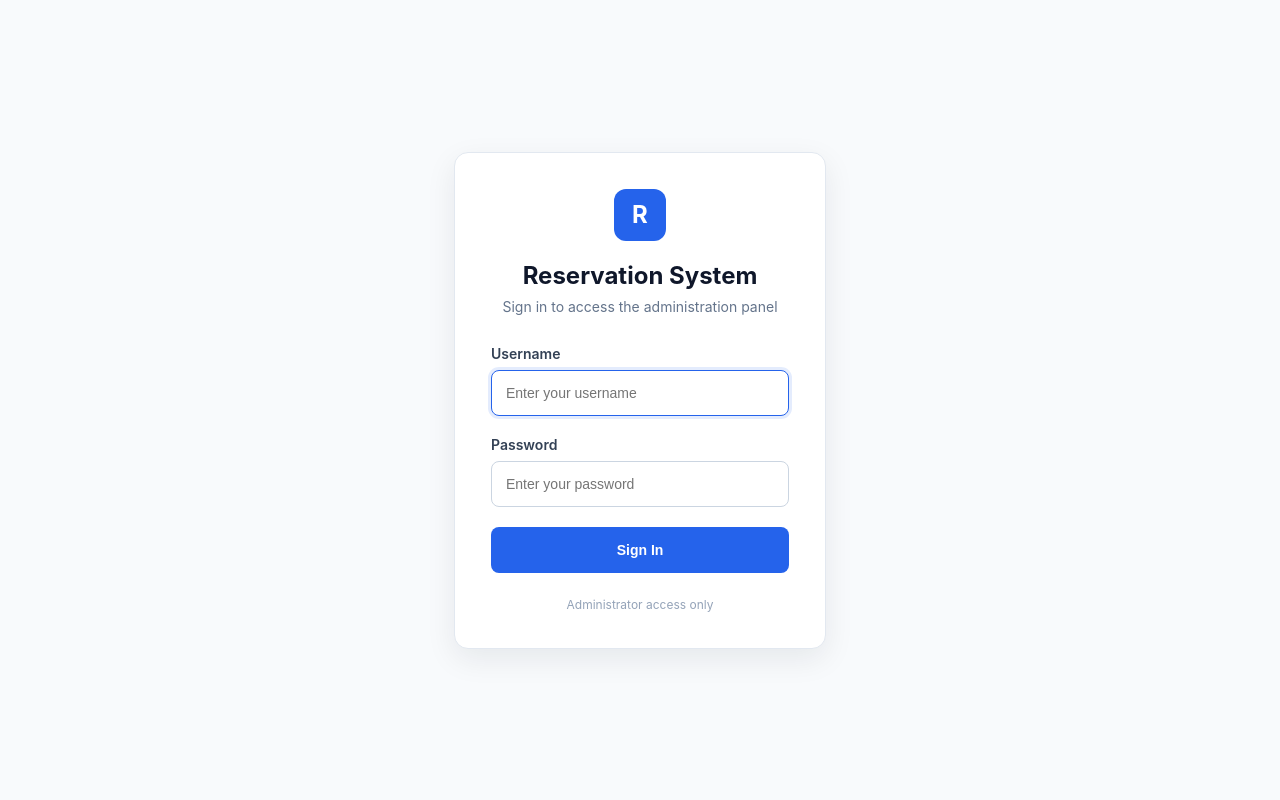
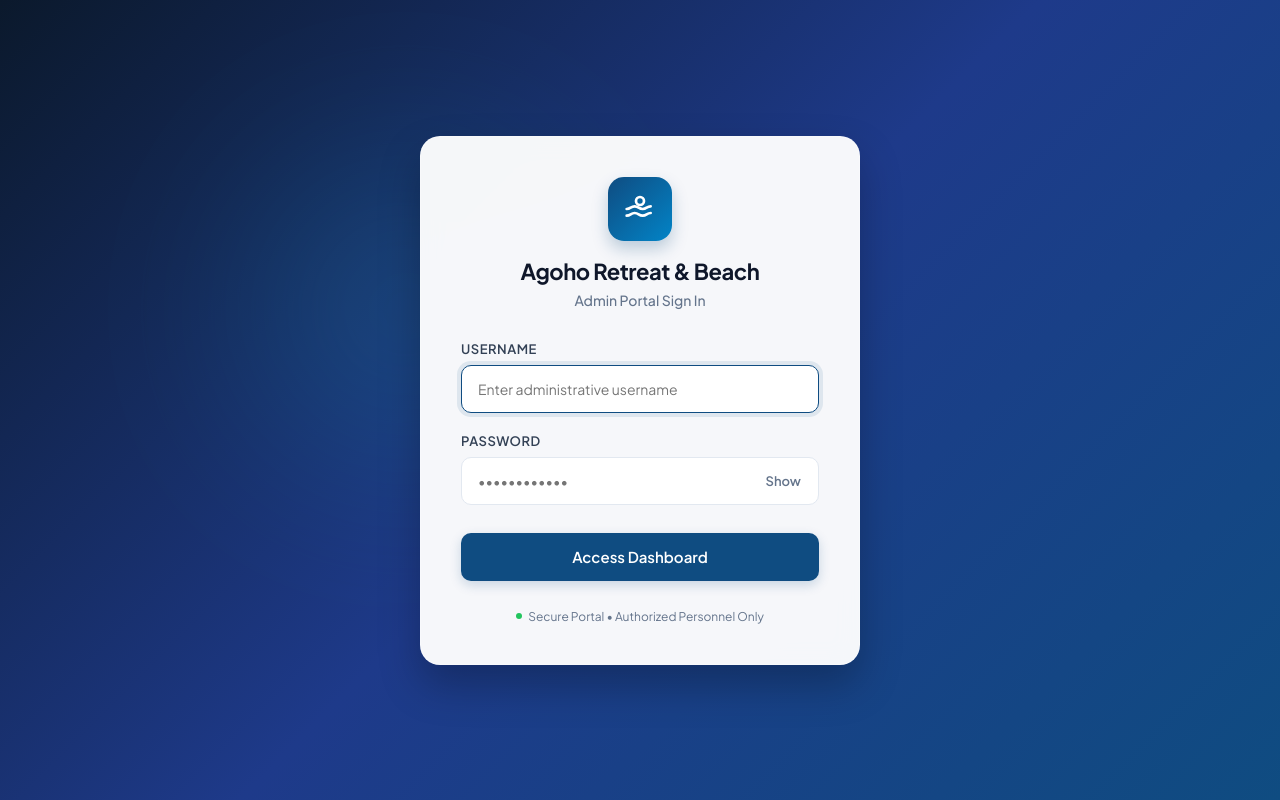
Before and after one commit to crisjohnDev/reservation-system, a Django app: page / in a window 1280 px wide. Run offline with Django 5.2, Linux system fonts and the light colour scheme.

Commit message:
update login UI

```diff
--- a/core/templates/login.html
+++ b/core/templates/login.html
@@ -1,4 +1,3 @@
-
 {% load static %}
 
 <!DOCTYPE html>
@@ -6,69 +5,132 @@
 <head>
     <meta charset="UTF-8">
     <meta name="viewport" content="width=device-width, initial-scale=1.0">
+    <title>Admin Login | Agoho Retreat & Beach</title>
 
-    <title>Admin Login | Reservation System</title>
+    <!-- Google Fonts -->
+    <link rel="preconnect" href="https://fonts.googleapis.com">
+    <link rel="preconnect" href="https://fonts.gstatic.com" crossorigin>
+    <link href="https://fonts.googleapis.com/css2?family=Plus+Jakarta+Sans:wght@400;500;600;700&display=swap" rel="stylesheet">
 
     <style>
+        :root {
+            --primary: #0f4c81;        /* Deep Ocean Blue */
+            --primary-hover: #0a3760;  /* Darker Navy */
+            --accent: #22d3ee;         /* Coastal Cyan */
+            --bg-gradient: linear-gradient(135deg, #0b192c 0%, #1e3a8a 50%, #0f4c81 100%);
+            --card-bg: rgba(255, 255, 255, 0.96);
+            --text-main: #0f172a;
+            --text-muted: #64748b;
+            --border-color: #e2e8f0;
+            --error-bg: #fef2f2;
+            --error-border: #fecaca;
+            --error-text: #991b1b;
+        }
+
         * {
             margin: 0;
             padding: 0;
             box-sizing: border-box;
+            font-family: 'Plus Jakarta Sans', -apple-system, BlinkMacSystemFont, sans-serif;
         }
 
         body {
-            font-family: -apple-system, BlinkMacSystemFont, "Segoe UI",
-                         Roboto, Helvetica, Arial, sans-serif;
             min-height: 100vh;
-            background: #f8fafc;
+            background: var(--bg-gradient);
             display: flex;
             align-items: center;
             justify-content: center;
-            color: #0f172a;
+            padding: 20px;
+            color: var(--text-main);
+            position: relative;
+            overflow-x: hidden;
+        }
+
+        /* Subtle ambient background glow */
+        body::before {
+            content: '';
+            position: absolute;
+            width: 300px;
+            height: 300px;
+            background: var(--accent);
+            opacity: 0.15;
+            filter: blur(100px);
+            border-radius: 50%;
+            top: 20%;
+            left: 20%;
+            z-index: 0;
         }
 
         .login-container {
             width: 100%;
-            max-width: 420px;
-            padding: 24px;
+            max-width: 440px;
+            position: relative;
+            z-index: 1;
         }
 
         .login-card {
-            background: #ffffff;
-            border: 1px solid #e2e8f0;
-            border-radius: 14px;
-            padding: 36px;
-            box-shadow: 0 10px 30px rgba(15, 23, 42, 0.08);
+            background: var(--card-bg);
+            backdrop-filter: blur(12px);
+            border: 1px solid rgba(255, 255, 255, 0.3);
+            border-radius: 20px;
+            padding: 40px;
+            box-shadow: 0 20px 40px rgba(0, 0, 0, 0.25);
         }
 
-        .logo {
-            width: 52px;
-            height: 52px;
-            margin: 0 auto 20px;
-            border-radius: 12px;
-            background: #2563eb;
+        .brand-header {
+            text-align: center;
+            margin-bottom: 32px;
+        }
+
+        .logo-badge {
+            width: 64px;
+            height: 64px;
+            margin: 0 auto 16px;
+            border-radius: 16px;
+            background: linear-gradient(135deg, var(--primary), #0284c7);
             color: white;
             display: flex;
             align-items: center;
             justify-content: center;
-            font-size: 24px;
-            font-weight: 700;
+            box-shadow: 0 8px 16px rgba(15, 76, 129, 0.25);
         }
 
-        .header {
-            text-align: center;
-            margin-bottom: 30px;
+        .logo-badge svg {
+            width: 32px;
+            height: 32px;
+            fill: none;
+            stroke: currentColor;
+            stroke-width: 2;
+            stroke-linecap: round;
+            stroke-linejoin: round;
         }
 
-        .header h1 {
-            font-size: 24px;
+        .brand-header h1 {
+            font-size: 22px;
             font-weight: 700;
-            margin-bottom: 8px;
+            color: var(--text-main);
+            letter-spacing: -0.02em;
+            margin-bottom: 6px;
         }
 
-        .header p {
+        .brand-header p {
             font-size: 14px;
-            color: #64748b;
+            color: var(--text-muted);
+            font-weight: 500;
+        }
+
+        .alert-error {
+            background: var(--error-bg);
+            border: 1px solid var(--error-border);
+            color: var(--error-text);
+            padding: 12px 16px;
+            border-radius: 10px;
+            font-size: 13px;
+            font-weight: 500;
+            margin-bottom: 24px;
+            display: flex;
+            align-items: center;
+            gap: 8px;
         }
 
         .form-group {
@@ -77,150 +139,188 @@
 
         .form-group label {
             display: block;
-            font-size: 14px;
+            font-size: 13px;
             font-weight: 600;
             margin-bottom: 8px;
             color: #334155;
+            text-transform: uppercase;
+            letter-spacing: 0.04em;
+        }
+
+        .input-wrapper {
+            position: relative;
         }
 
         .form-group input {
             width: 100%;
-            height: 46px;
-            padding: 0 14px;
-            border: 1px solid #cbd5e1;
-            border-radius: 8px;
+            height: 48px;
+            padding: 0 16px;
+            border: 1.5px solid var(--border-color);
+            border-radius: 10px;
             outline: none;
             font-size: 14px;
-            transition: border-color 0.2s, box-shadow 0.2s;
+            color: var(--text-main);
+            background: #ffffff;
+            transition: all 0.2s ease;
         }
 
         .form-group input:focus {
-            border-color: #2563eb;
-            box-shadow: 0 0 0 3px rgba(37, 99, 235, 0.12);
+            border-color: var(--primary);
+            box-shadow: 0 0 0 4px rgba(15, 76, 129, 0.1);
         }
 
-        .error-message {
-            background: #fef2f2;
-            border: 1px solid #fecaca;
-            color: #b91c1c;
-            padding: 11px 13px;
-            border-radius: 8px;
+        .toggle-password {
+            position: absolute;
+            right: 14px;
+            top: 50%;
+            transform: translateY(-50%);
+            background: none;
+            border: none;
+            color: var(--text-muted);
+            cursor: pointer;
             font-size: 13px;
-            margin-bottom: 20px;
+            font-weight: 600;
+            padding: 4px;
         }
 
         .login-button {
             width: 100%;
-            height: 46px;
+            height: 48px;
             border: none;
-            border-radius: 8px;
-            background: #2563eb;
+            border-radius: 10px;
+            background: var(--primary);
             color: #ffffff;
-            font-size: 14px;
+            font-size: 15px;
             font-weight: 600;
             cursor: pointer;
-            transition: background 0.2s, transform 0.1s;
+            margin-top: 8px;
+            transition: all 0.2s ease;
+            box-shadow: 0 4px 12px rgba(15, 76, 129, 0.2);
         }
 
         .login-button:hover {
-            background: #1d4ed8;
+            background: var(--primary-hover);
+            transform: translateY(-1px);
+            box-shadow: 0 6px 16px rgba(15, 76, 129, 0.3);
         }
 
         .login-button:active {
-            transform: scale(0.99);
+            transform: translateY(0);
         }
 
         .footer {
             text-align: center;
-            margin-top: 24px;
+            margin-top: 28px;
             font-size: 12px;
-            color: #94a3b8;
+            color: var(--text-muted);
+            display: flex;
+            align-items: center;
+            justify-content: center;
+            gap: 6px;
+        }
+
+        .footer span {
+            display: inline-block;
+            width: 6px;
+            height: 6px;
+            background: #22c55e;
+            border-radius: 50%;
         }
 
         @media (max-width: 480px) {
-            .login-container {
-                padding: 16px;
-            }
-
             .login-card {
-                padding: 28px 22px;
+                padding: 28px 20px;
             }
         }
     </style>
 </head>
-
 <body>
 
     <div class="login-container">
-
         <div class="login-card">
 
-            <div class="logo">
-                R
+            <div class="brand-header">
+                <div class="logo-badge" aria-hidden="true">
+                    <!-- Waves / Sun Icon -->
+                    <svg viewBox="0 0 24 24">
+                        <path d="M2 12c3 0 3-2 6-2s3 2 6 2 3-2 6-2" />
+                        <path d="M2 17c3 0 3-2 6-2s3 2 6 2 3-2 6-2" />
+                        <circle cx="12" cy="6" r="3" />
+                    </svg>
                 </div>
-
-            <div class="header">
-                <h1>Reservation System</h1>
-                <p>Sign in to access the administration panel</p>
+                <h1>Agoho Retreat & Beach</h1>
+                <p>Admin Portal Sign In</p>
             </div>
 
             {% if error %}
-                <div class="error-message">
-                    {{ error }}
+                <div class="alert-error" role="alert">
+                    <svg width="16" height="16" fill="currentColor" viewBox="0 0 16 16">
+                        <path d="M8 15A7 7 0 1 1 8 1a7 7 0 0 1 0 14zm0 1A8 8 0 1 0 8 0a8 8 0 0 0 0 16z"/>
+                        <path d="M7.002 11a1 1 0 1 1 2 0 1 1 0 0 1-2 0zM7.1 4.995a.905.905 0 1 1 1.8 0l-.35 3.507a.552.552 0 0 1-1.1 0L7.1 4.995z"/>
+                    </svg>
+                    <span>{{ error }}</span>
                 </div>
             {% endif %}
 
             <form method="POST">
-
                 {% csrf_token %}
 
                 <div class="form-group">
-                    <label for="username">
-                        Username
-                    </label>
-
+                    <label for="username">Username</label>
+                    <div class="input-wrapper">
                         <input
                             type="text"
                             id="username"
                             name="username"
-                        placeholder="Enter your username"
+                            placeholder="Enter administrative username"
                             autocomplete="username"
                             required
                             autofocus
                         >
                     </div>
+                </div>
 
                 <div class="form-group">
-                    <label for="password">
-                        Password
-                    </label>
-
+                    <label for="password">Password</label>
+                    <div class="input-wrapper">
                         <input
                             type="password"
                             id="password"
                             name="password"
-                        placeholder="Enter your password"
+                            placeholder="••••••••••••"
                             autocomplete="current-password"
                             required
                         >
+                        <button type="button" class="toggle-password" onclick="togglePasswordVisibility()">Show</button>
+                    </div>
                 </div>
 
-                <button
-                    type="submit"
-                    class="login-button"
-                >
-                    Sign In
+                <button type="submit" class="login-button">
+                    Access Dashboard
                 </button>
-
             </form>
 
             <div class="footer">
-                Administrator access only
+                <span></span> Secure Portal • Authorized Personnel Only
             </div>
 
         </div>
+    </div>
 
-    </div>
+    <script>
+        function togglePasswordVisibility() {
+            const passwordInput = document.getElementById('password');
+            const toggleBtn = document.querySelector('.toggle-password');
+
+            if (passwordInput.type === 'password') {
+                passwordInput.type = 'text';
+                toggleBtn.textContent = 'Hide';
+            } else {
+                passwordInput.type = 'password';
+                toggleBtn.textContent = 'Show';
+            }
+        }
+    </script>
 
 </body>
 </html>
```
Also changed, not shown: db.sqlite3. Lines whose indentation alone changed are shown as unchanged.
